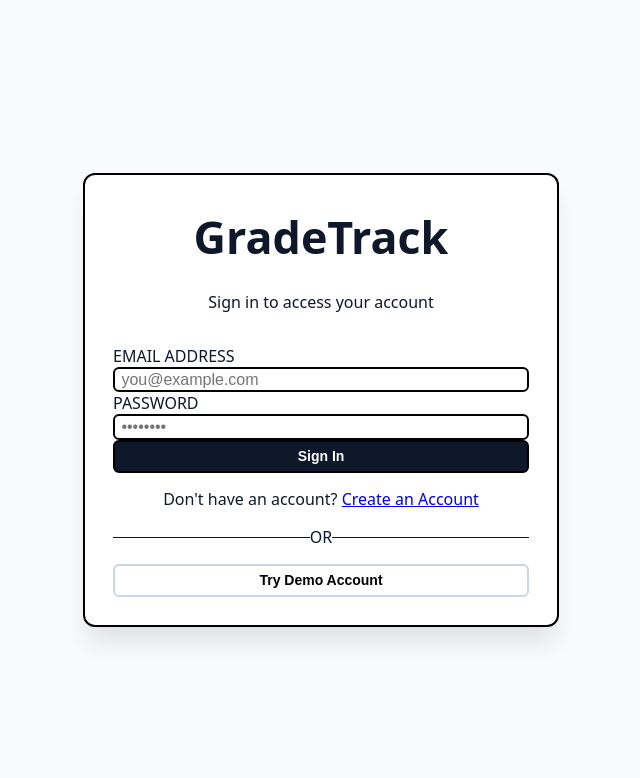
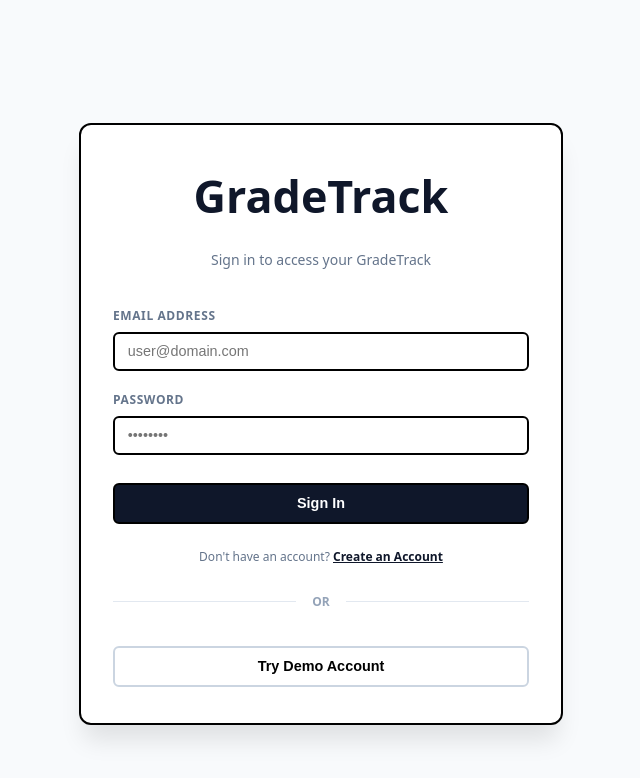
Before and after one commit to PatelOm57/GradeTrack, a Next.js app: page /login in a window 1280 px wide. Shown: the top 778 px of the page, without its empty margins (319-959 px from the left). Built offline with nearby package versions, Linux system fonts and the light colour scheme; no server answers.

Commit message:
chore(auth): Overhaul signin/signup pages

```diff
--- a/src/app/globals.css
+++ b/src/app/globals.css
@@ -883,14 +883,11 @@ body {
   outline: none;
 }
 
-/* ==========================================================================
-   Portal Note Tooltip System (Floating over document body)
-   ========================================================================== */
-
+/* Portal Note Tooltip System */
 .gt-portal-note-tooltip {
   position: absolute;
   transform: translateX(-50%);
-  max-width: 20rem; /* ~4.5 grade item lengths */
+  max-width: 20rem;
   min-width: 8rem;
   width: max-content;
   background-color: #0f172a;
@@ -902,14 +899,13 @@ body {
   font-weight: 500;
   line-height: 1.35;
   box-shadow: 0 12px 30px rgba(0, 0, 0, 0.35);
-  z-index: 99999; /* Sit on top of all page elements */
+  z-index: 99999;
   white-space: pre-wrap;
   word-break: break-word;
   pointer-events: none;
   animation: gtTooltipFadeIn 0.3s cubic-bezier(0.16, 1, 0.3, 1) forwards;
 }
 
-/* Upward-pointing arrow fill */
 .gt-portal-note-tooltip::before {
   content: '';
   position: absolute;
@@ -922,7 +918,6 @@ body {
   z-index: 2;
 }
 
-/* Upward-pointing arrow black border */
 .gt-portal-note-tooltip::after {
   content: '';
   position: absolute;
@@ -935,23 +930,12 @@ body {
   z-index: 1;
 }
 
-@keyframes gtTooltipFadeIn {
-  from {
-    opacity: 0;
-    transform: translateX(-50%) translateY(-6px);
-  }
-  to {
-    opacity: 1;
-    transform: translateX(-50%) translateY(0);
-  }
-}
-
-/* Inline Score Input (Exact font size & alignment as standard text, no arrows) */
+/* Inline Score Input */
 .gt-score-inline-input {
   width: auto;
   max-width: 2.5rem;
-  font-size: 0.95rem; /* Matches .gt-grade-score-display */
-  font-weight: 800;   /* Matches .gt-grade-score-display */
+  font-size: 0.95rem;
+  font-weight: 800;
   line-height: 1;
   text-align: center;
   background: transparent;
@@ -966,7 +950,6 @@ body {
   color: var(--text-main, #0f172a);
 }
 
-/* Hide native number input arrows */
 .gt-score-inline-input::-webkit-outer-spin-button,
 .gt-score-inline-input::-webkit-inner-spin-button {
   -webkit-appearance: none;
@@ -1004,3 +987,132 @@ body {
   transform: translateX(0) scale(1);
   pointer-events: auto;
 }
+
+/* ==========================================================================
+   7. Auth Pages & Form Layout System (Sign In & Sign Up)
+   ========================================================================== */
+
+.gt-auth-layout {
+  min-height: 100vh;
+  display: flex;
+  align-items: center;
+  justify-content: center;
+  padding: 1.5rem;
+  background-color: var(--bg-app, #f8fafc);
+}
+
+.gt-auth-card {
+  max-width: 26rem;
+  width: 100%;
+  padding: 2.25rem 2rem;
+  display: flex;
+  flex-direction: column;
+  gap: 1.5rem;
+}
+
+.gt-auth-header {
+  text-align: center;
+}
+
+.gt-auth-subtitle {
+  font-size: 0.875rem;
+  font-weight: 500;
+  color: var(--text-muted, #64748b);
+  margin-top: 0.25rem;
+}
+
+.gt-auth-form {
+  display: flex;
+  flex-direction: column;
+  gap: 1.25rem;
+}
+
+.gt-field-group {
+  display: flex;
+  flex-direction: column;
+  gap: 0.5rem;
+}
+
+.gt-field-label {
+  font-size: 0.75rem;
+  font-weight: 700;
+  text-transform: uppercase;
+  letter-spacing: 0.05em;
+  color: var(--text-muted, #64748b);
+}
+
+.gt-form-input {
+  width: 100%;
+  box-sizing: border-box;
+  padding: 0.6rem 0.8rem;
+  font-size: 0.9rem;
+  font-weight: 500;
+  color: var(--text-main, #0f172a);
+  background-color: #ffffff;
+  border: 2px solid var(--border-color, #000000);
+  border-radius: 0.375rem;
+  outline: none;
+  transition: border-color 0.15s ease, box-shadow 0.15s ease;
+}
+
+.gt-form-input:focus {
+  border-color: #0f172a;
+  box-shadow: 0 0 0 1px #0f172a;
+}
+
+.gt-auth-submit-btn {
+  margin-top: 0.5rem;
+  padding: 0.65rem;
+  font-size: 0.9rem;
+  font-weight: 700;
+  text-align: center;
+  width: 100%;
+}
+
+.gt-auth-toggle-link {
+  text-align: center;
+  font-size: 0.75rem;
+  font-weight: 500;
+  color: var(--text-muted, #64748b);
+}
+
+.gt-auth-toggle-link a {
+  font-weight: 700;
+  color: var(--text-main, #0f172a);
+  text-decoration: underline;
+}
+
+.gt-auth-toggle-link a:hover {
+  color: #334155;
+}
+
+.gt-auth-divider {
+  position: relative;
+  display: flex;
+  align-items: center;
+  margin: 0.25rem 0;
+}
+
+.gt-auth-divider-line {
+  flex-grow: 1;
+  border-top: 1px solid #e2e8f0;
+}
+
+.gt-auth-divider-text {
+  margin: 0 1rem;
+  font-size: 0.75rem;
+  font-weight: 700;
+  color: #94a3b8;
+  text-transform: uppercase;
+}
+
+.gt-auth-error-badge {
+  padding: 0.65rem 0.85rem;
+  font-size: 0.75rem;
+  font-weight: 600;
+  background-color: #fef2f2;
+  color: #991b1b;
+  border: 1px solid #fecaca;
+  border-radius: 0.375rem;
+  text-align: center;
+}
--- a/src/app/login/page.tsx
+++ b/src/app/login/page.tsx
@@ -39,77 +39,73 @@ export default function LoginPage() {
   };
 
   return (
-    <main className="min-h-screen flex items-center justify-center p-6 bg-slate-50">
-      <div className="gt-modal-card max-w-sm w-full !p-8 !gap-6">
-        <div className="text-center mb-1">
-          <h1 className="gt-dashboard-title text-3xl mb-2">GradeTrack</h1>
-          <p className="text-sm font-medium text-slate-500">
-            Sign in to access your account
+    <main className="gt-auth-layout">
+      <div className="gt-modal-card gt-auth-card">
+        <div className="gt-auth-header">
+          <h1 className="gt-dashboard-title !text-3xl !m-0">GradeTrack</h1>
+          <p className="gt-auth-subtitle">
+            Sign in to access your GradeTrack
           </p>
         </div>
 
         {errorMsg && (
-          <div className="p-3 text-xs font-semibold bg-red-50 text-red-700 border border-red-200 rounded-md text-center">
+          <div className="gt-auth-error-badge">
             {errorMsg}
           </div>
         )}
 
-        <form onSubmit={handleLogin} className="flex flex-col gap-5">
-          <div className="flex flex-col gap-1.5">
-            <label className="text-xs font-bold uppercase tracking-wider text-slate-500">
-              Email Address
-            </label>
+        <form onSubmit={handleLogin} className="gt-auth-form">
+          <div className="gt-field-group">
+            <label className="gt-field-label">Email Address</label>
             <input
               type="email"
               required
-              placeholder="you@example.com"
+              placeholder="user@domain.com"
               value={email}
               onChange={(e) => setEmail(e.target.value)}
-              className="gt-editable-title-input py-2 px-3 text-sm"
+              className="gt-form-input"
             />
           </div>
 
-          <div className="flex flex-col gap-1.5">
-            <label className="text-xs font-bold uppercase tracking-wider text-slate-500">
-              Password
-            </label>
+          <div className="gt-field-group">
+            <label className="gt-field-label">Password</label>
             <input
               type="password"
               required
               placeholder="••••••••"
               value={password}
               onChange={(e) => setPassword(e.target.value)}
-              className="gt-editable-title-input py-2 px-3 text-sm"
+              className="gt-form-input"
             />
           </div>
 
           <button
             type="submit"
             disabled={loading}
-            className="gt-btn-primary gt-pop-target mt-2 py-2.5 text-sm font-bold text-center w-full"
+            className="gt-btn-primary gt-pop-target gt-auth-submit-btn"
           >
             {loading ? 'Signing In...' : 'Sign In'}
           </button>
         </form>
 
-        <div className="text-center text-xs text-slate-500 font-medium pt-1">
+        <div className="gt-auth-toggle-link">
           Don&apos;t have an account?{' '}
-          <Link href="/signup" className="font-bold text-slate-900 underline hover:text-slate-700">
+          <Link href="/signup">
             Create an Account
           </Link>
         </div>
 
-        <div className="relative flex py-1 items-center">
-          <div className="flex-grow border-t border-slate-200" />
-          <span className="flex-shrink mx-3 text-xs font-bold uppercase text-slate-400">OR</span>
-          <div className="flex-grow border-t border-slate-200" />
+        <div className="gt-auth-divider">
+          <div className="gt-auth-divider-line" />
+          <span className="gt-auth-divider-text">OR</span>
+          <div className="gt-auth-divider-line" />
         </div>
 
         <button
           type="button"
           onClick={handleDemoAccess}
           disabled={loading}
-          className="gt-btn-cancel gt-pop-target w-full py-2.5 text-sm font-bold text-slate-800"
+          className="gt-btn-cancel gt-pop-target gt-auth-submit-btn !text-slate-800"
         >
           Try Demo Account
         </button>
--- a/src/app/signup/page.tsx
+++ b/src/app/signup/page.tsx
@@ -47,76 +47,70 @@ export default function SignupPage() {
   };
 
   return (
-    <main className="min-h-screen flex items-center justify-center p-6 bg-slate-50">
-      <div className="gt-modal-card max-w-sm w-full !p-8 !gap-6">
-        <div className="text-center mb-1">
-          <h1 className="gt-dashboard-title text-3xl mb-2">GradeTrack</h1>
-          <p className="text-sm font-medium text-slate-500">
+    <main className="gt-auth-layout">
+      <div className="gt-modal-card gt-auth-card">
+        <div className="gt-auth-header">
+          <h1 className="gt-dashboard-title !text-3xl !m-0">GradeTrack</h1>
+          <p className="gt-auth-subtitle">
             Create a new account
           </p>
         </div>
 
         {errorMsg && (
-          <div className="p-3 text-xs font-semibold bg-red-50 text-red-700 border border-red-200 rounded-md text-center">
+          <div className="gt-auth-error-badge">
             {errorMsg}
           </div>
         )}
 
-        <form onSubmit={handleSignup} className="flex flex-col gap-5">
-          <div className="flex flex-col gap-1.5">
-            <label className="text-xs font-bold uppercase tracking-wider text-slate-500">
-              Email Address
-            </label>
+        <form onSubmit={handleSignup} className="gt-auth-form">
+          <div className="gt-field-group">
+            <label className="gt-field-label">Email Address</label>
             <input
               type="email"
               required
-              placeholder="you@example.com"
+              placeholder="user@domain.com"
               value={email}
               onChange={(e) => setEmail(e.target.value)}
-              className="gt-editable-title-input py-2 px-3 text-sm"
+              className="gt-form-input"
             />
           </div>
 
-          <div className="flex flex-col gap-1.5">
-            <label className="text-xs font-bold uppercase tracking-wider text-slate-500">
-              Password
-            </label>
+          <div className="gt-field-group">
+            <label className="gt-field-label">Password</label>
             <input
               type="password"
               required
               placeholder="••••••••"
               value={password}
               onChange={(e) => setPassword(e.target.value)}
-              className="gt-editable-title-input py-2 px-3 text-sm"
+              className="gt-form-input"
             />
           </div>
 
-          <div className="flex flex-col gap-1.5">
-            <label className="text-xs font-bold uppercase tracking-wider text-slate-500">
-              Confirm Password
-            </label>
+          <div className="gt-field-group">
+            <label className="gt-field-label">Confirm Password</label>
             <input
               type="password"
               required
               placeholder="••••••••"
               value={confirmPassword}
               onChange={(e) => setConfirmPassword(e.target.value)}
-              className="gt-editable-title-input py-2 px-3 text-sm"
+              className="gt-form-input"
             />
           </div>
 
           <button
             type="submit"
             disabled={loading}
-            className="gt-btn-primary gt-pop-target mt-2 py-2.5 text-sm font-bold text-center w-full"
+            className="gt-btn-primary gt-pop-target gt-auth-submit-btn"
           >
             {loading ? 'Creating Account...' : 'Create Account'}
           </button>
         </form>
 
-        <div className="text-center text-xs text-slate-500 font-medium pt-1">
+        <div className="gt-auth-toggle-link">
           Already have an account?{' '}
-          <Link href="/login" className="font-bold text-slate-900 underline hover:text-slate-700">
+          <Link href="/login">
             Sign In
           </Link>
         </div>
```
Also changed, not shown: src/app/course/[id]/page.tsx (+20 -5 lines), src/app/page.tsx (+16 -9 lines).
